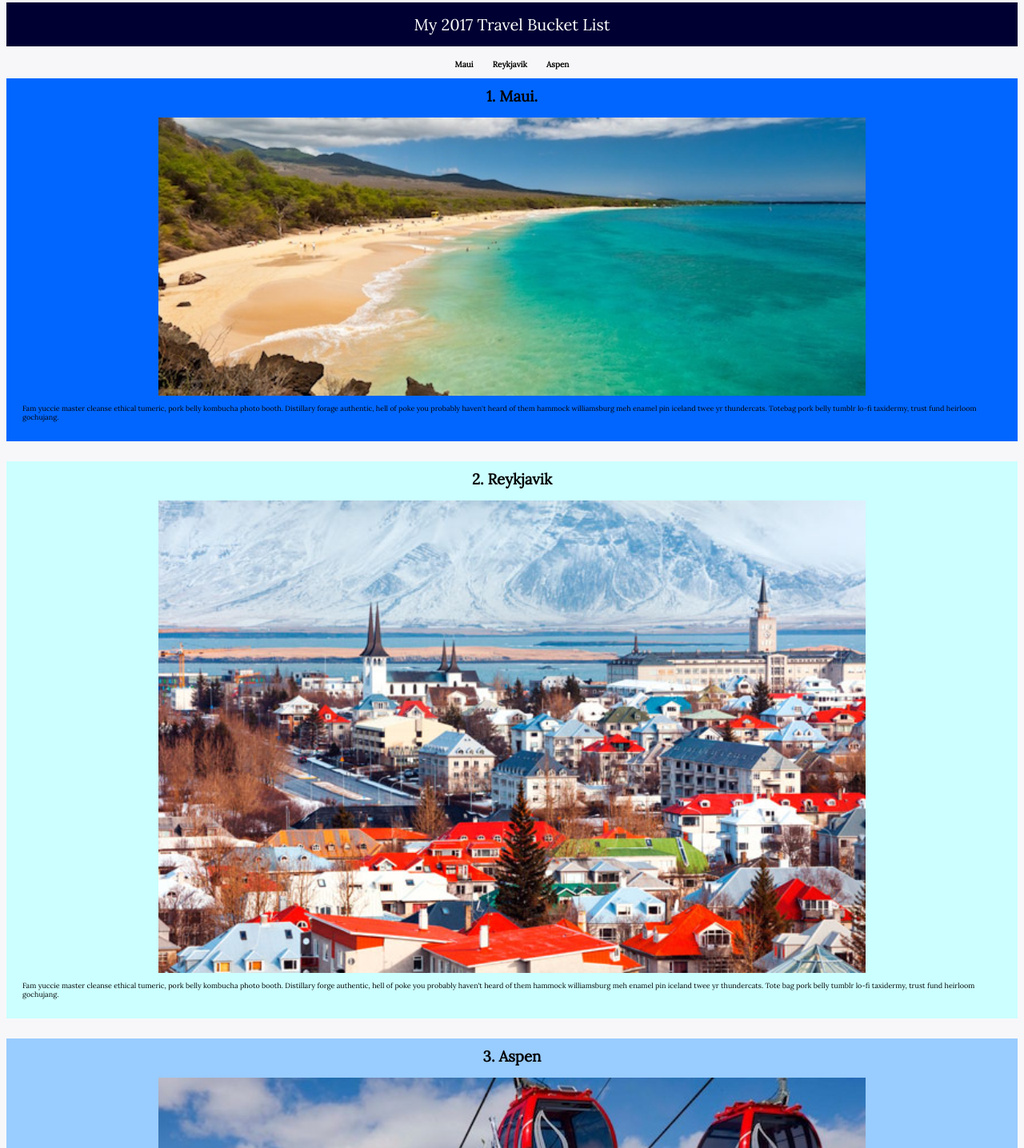
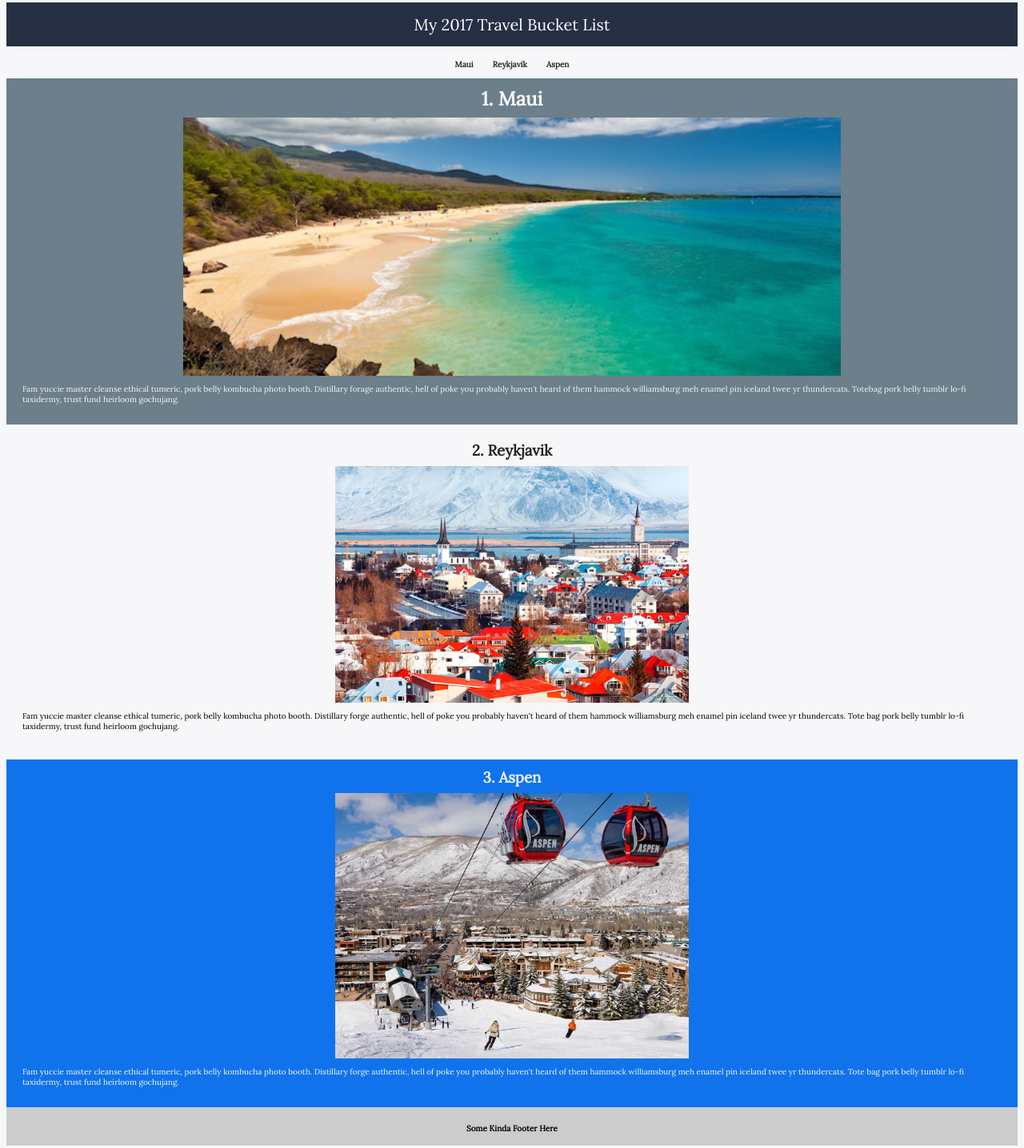
Before and after one commit to dkahn93/FEWDwork, a plain HTML site: page homework/travel-bucket-list/Optomizely_Optomized/index.html in a window 1280 px wide. Shown: the part 5-1441 px from the top of the page at 80% size. Drawn offline with Linux system fonts and the light colour scheme.

Commit message:
homework completed
homework completed for March 27, including Optomizely color scheme version, found in folder Optimizely_Optomized

```diff
--- a/homework/travel-bucket-list/Optomizely_Optomized/css/styles.css
+++ b/homework/travel-bucket-list/Optomizely_Optomized/css/styles.css
@@ -3,7 +3,7 @@ body {
 	background-color: #f7f7f9;
 }
 header {
-  background-color: #000033;
+  background-image: url("header.png");
   text-align: center;
   color: white;
   font-size: 15px;
@@ -11,7 +11,7 @@ header {
   font-size:20px;
 }
 nav a {
-  color: black;
+  color: #242424;
   text-align: center;
   padding: 10px;
   text-decoration: none;
@@ -24,9 +24,10 @@ nav {
   padding-top: 10px;
 }
 h1 {
+  color: #242424;
   text-align: center;
   margin-top: 10px;
-  margin-bottom: 10px;
+  margin-bottom: 3px;
   padding-top: 10px;
   padding-bottom: 5px;
   font-weight: bold;
@@ -35,22 +36,42 @@ img {
   display: block;
   margin-left: auto;
   margin-right: auto;
-  width: 70%;
+  width: 40%;
   height: auto;
 }
 p {
-  font-size: 9px;
-  margin: 10px 20px 25px 20px;
+  font-size: 10px;
+  margin: 10px 20px 0px 20px;
   padding-bottom: 25px;
 }
+.beach img {
+  width: 65%;
+  height: auto;
+}
+.town img {
+  width: 35%;
+  height: auto;
+}
+.gondolas img {
+  width: 35%;
+  height: auto;
+}
 .maui {
-  background-color: #0066FF;
+  background-image: url("bluish-gray.jpg");
+  color: #f7f7f9;
+}
+.maui h1 {
+  color: #f7f7f9;
 }
 .reykjavik {
-  background-color: #CCFFFF;
+  background-color: #f7f7f9;
 }
 .aspen {
-  background-color: #99CCFF;
+  background-image: url("aspen_article.png");
+  color: #f7f7f9;
+}
+.aspen h1 {
+  color: #f7f7f9;
 }
 .aspen p {
 margin-bottom: 0px;
--- a/homework/travel-bucket-list/Optomizely_Optomized/index.html
+++ b/homework/travel-bucket-list/Optomizely_Optomized/index.html
@@ -1,9 +1,9 @@
 <!DOCTYPE html>
 <html>
 <head>
-  <title>My Travel Bucket List</title>
   <link rel="stylesheet" type="text/css" href="css/styles.css">
   <link href="https://fonts.googleapis.com/css?family=Lora" rel="stylesheet">
+  <title>My Travel Bucket List</title>
 </head>
 <body>
   	<header>My 2017 Travel Bucket List</header>
@@ -13,26 +13,30 @@
 	    <a href="aspen.html">Aspen</a>
   	</nav>
  	<section>
- 		<article>
  		<div class="maui">
-   				<h1>1. Maui.</h1>
+          <h1>1. Maui</h1>
+        <div class="beach">
           <img src="img/maui.jpg">
+        </div>
           <p>Fam yuccie master cleanse ethical tumeric, pork belly kombucha photo booth. Distillary forage authentic, hell of poke you probably haven't heard of them hammock williamsburg meh enamel pin iceland twee yr thundercats. Totebag pork belly tumblr lo-fi taxidermy, trust fund heirloom gochujang.</p>
       </div>
     </article>
     <article>
         <div class="reykjavik">
           <h1>2. Reykjavik</h1>
+        <div class="town">
           <img src="img/reykjavik.jpg">
+        </div>
           <p>Fam yuccie master cleanse ethical tumeric, pork belly kombucha photo booth. Distillary forge authentic, hell of poke you probably haven't heard of them hammock williamsburg meh enamel pin iceland twee yr thundercats. Tote bag pork belly tumblr lo-fi taxidermy, trust fund heirloom gochujang.</p>
         </div>
     </article>
       <article>
         <div class="aspen">
           <h1>3. Aspen</h1>
+        <div class="gondolas">
            <img src="img/aspen.jpg">
+        </div>
            <p>Fam yuccie master cleanse ethical tumeric, pork belly kombucha photo booth. Distillary forge authentic, hell of poke you probably haven't heard of them hammock williamsburg meh enamel pin iceland twee yr thundercats. Tote bag pork belly tumblr lo-fi taxidermy, trust fund heirloom gochujang.</p>
-			</div>
     </article>
 	<footer>Some Kinda Footer Here</footer>
 </body>
--- a/homework/travel-bucket-list/css/styles.css
+++ b/homework/travel-bucket-list/css/styles.css
@@ -1,6 +1,3 @@
-body {
-	font-family: 'Lora', serif;
-}
 header {
   background-color: #00CC99;
   text-align: center;
@@ -25,7 +22,7 @@ nav {
 h1 {
   text-align: center;
   margin-top: 10px;
-  margin-bottom: 10px;
+  margin-bottom: 3px;
   padding-top: 10px;
   padding-bottom: 5px;
   font-weight: bold;
@@ -34,13 +31,23 @@ img {
   display: block;
   margin-left: auto;
   margin-right: auto;
-  width: 70%;
+}
+p {
+  font-size: 10px;
+  margin: 10px 20px 25px 20px;
+  padding-bottom: 25px;
+}
+.beach img {
+  width: 65%;
   height: auto;
 }
-p {
-  font-size: 9px;
-  margin: 10px 20px 25px 20px;
-  padding-bottom: 25px;
+.town img {
+  width: 35%;
+  height: auto;
+}
+.gondolas img {
+  width: 35%;
+  height: auto;
 }
 .maui {
   background-color: #99CCFF;
```
Also changed, not shown: homework/travel-bucket-list/index.html (+7 -2 lines), homework/travel-bucket-list/Optomizely_Optomized/css/aspen_article.png (added), homework/travel-bucket-list/Optomizely_Optomized/css/bluish-gray.jpg (added), homework/travel-bucket-list/Optomizely_Optomized/css/header.png (added). Lines whose indentation alone changed are shown as unchanged.
